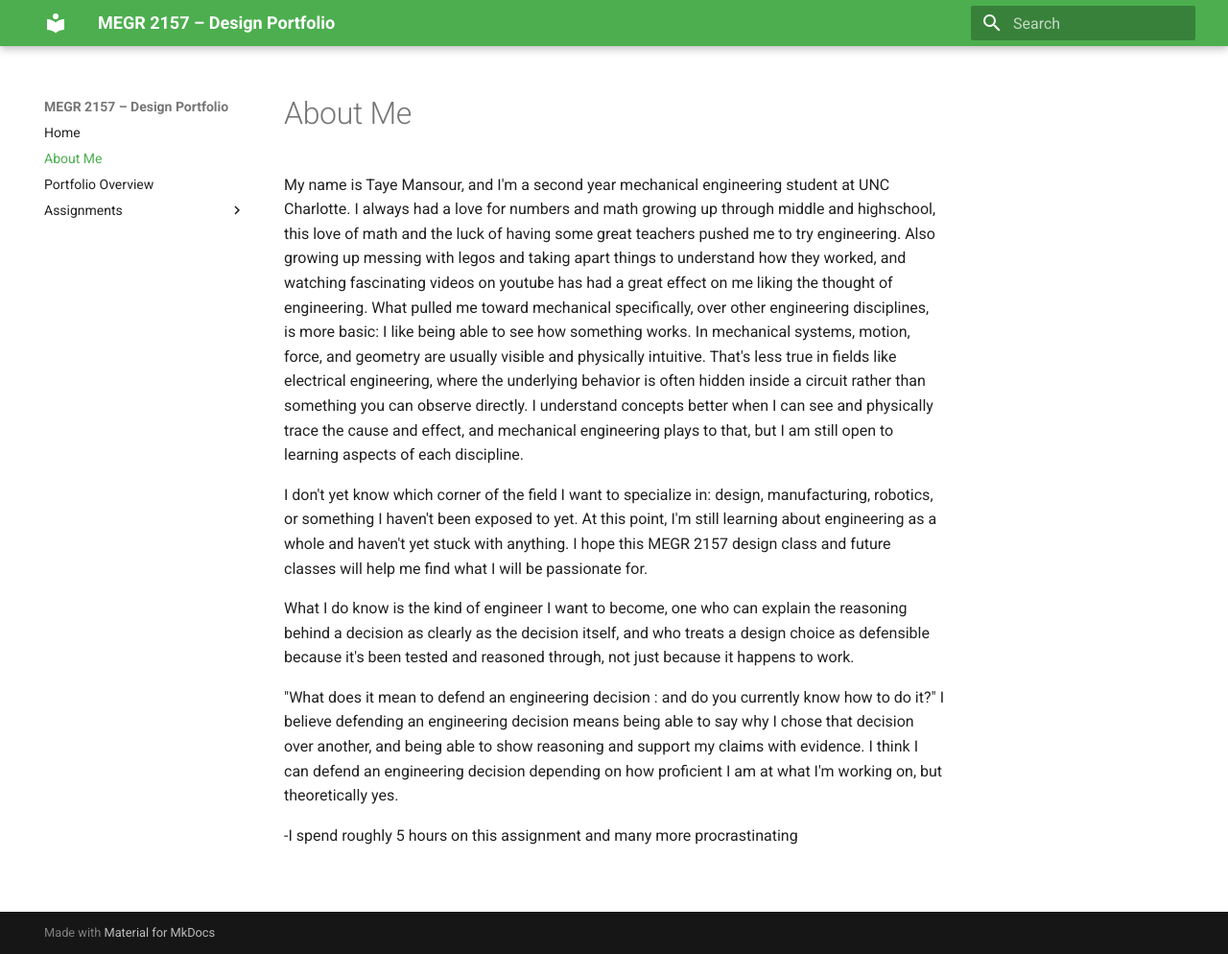
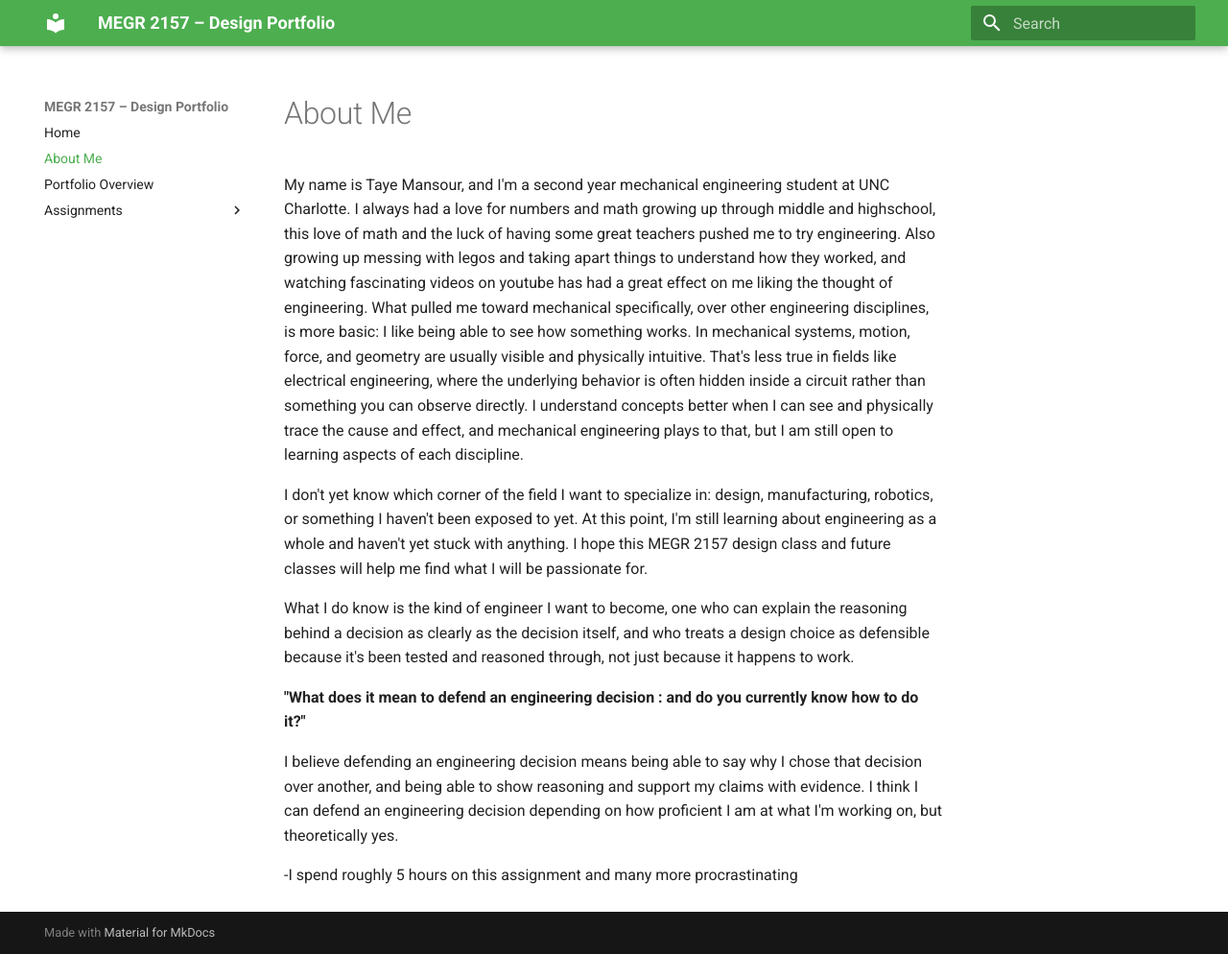
Before and after one commit to tmansou1/megr2157-portfolio, an MkDocs documentation site: the page built from docs/aboutme/index.md, in a window 1280 px wide and 994 px high. Shown: the whole window at 96% size. Built offline with MkDocs 1.6.1 and Material for MkDocs 9.7.7, drawn with Linux system fonts in a browser that asks for light colours.

```diff
--- a/docs/aboutme/index.md
+++ b/docs/aboutme/index.md
@@ -7,7 +7,8 @@ I don't yet know which corner of the field I want to specialize in: design, manu
 
 What I do know is the kind of engineer I want to become, one who can explain the reasoning behind a decision as clearly as the decision itself, and who treats a design choice as defensible because it's been tested and reasoned through, not just because it happens to work.
 
-"What does it mean to defend an engineering decision : and do you currently know how to do it?"
+**"What does it mean to defend an engineering decision : and do you currently know how to do it?"**
+
 I believe defending an engineering decision means being able to say why I chose that decision over another, and being able to show reasoning and support my claims with evidence. I think I can defend an engineering decision depending on how proficient I am at what I'm working on, but theoretically yes.
 
 -I spend roughly 5 hours on this assignment and many more procrastinating
```
